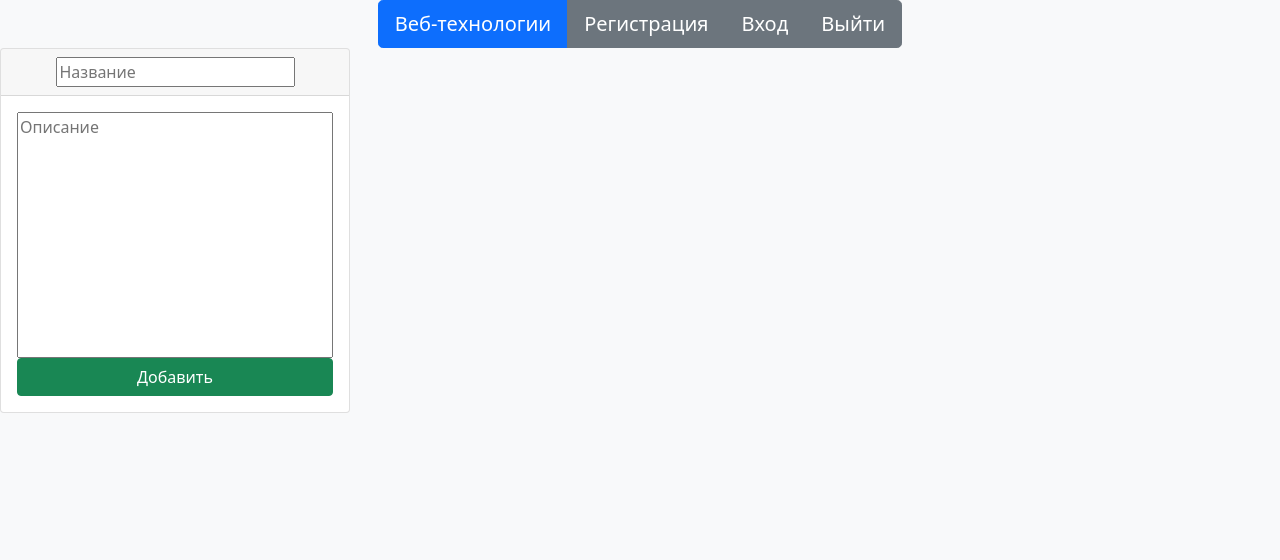
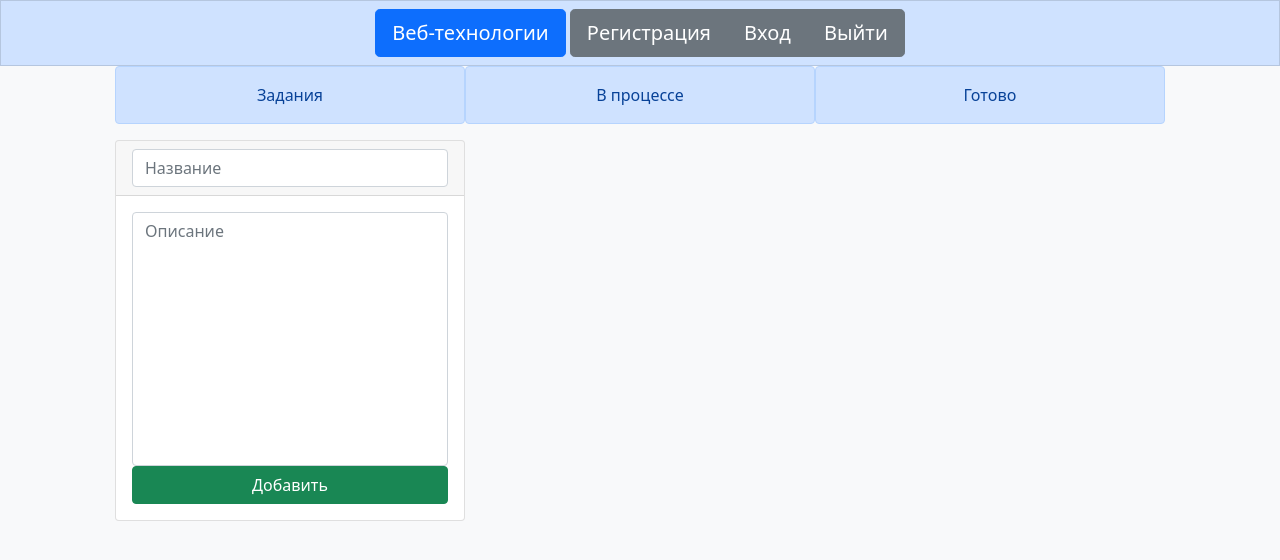
Before and after one commit to vot3tada/site, a PHP site: page /main.php in a window 1280 px wide. Shown: the top 560 px of the page. Run offline with PHP 8.4, Linux system fonts and the light colour scheme; a user stored in the database is signed in; tables that the repository leaves empty hold one stand-in row (values such as "Sample post").

Commit message:
change position

```diff
--- a/add.php
+++ b/add.php
@@ -25,10 +25,10 @@ if (isset($_REQUEST['add']))
 <form action="main.php" method="POST" class="cardab">
     <div class="card">
     <div class="card-header">
-            <input type="text" name="name" placeholder="Название">
+            <input class="form-control" type="text" name="name" placeholder="Название">
             </div>
         <div class="card-body" style="display: flex;flex-direction: column;">
-            <textarea name="description" cols="30" rows="10" style="resize: none;" placeholder="Описание"></textarea>
+            <textarea class="form-control" name="description" cols="30" rows="10" style="resize: none;" placeholder="Описание"></textarea>
             <button type="submit" name="add" class="btn btn-success">Добавить</button>
         </div>
     </div>
--- a/getcards.php
+++ b/getcards.php
@@ -1,7 +1,4 @@
 <?php
-      $stmt = $db->prepare("SELECT * FROM `exercises` WHERE `user` = ?");
-      $stmt->execute([$_SESSION['login']]);
-
       if(isset($_REQUEST['delete']))
       {
         $stmt = $db->prepare("DELETE FROM `exercises` WHERE `id` = ?");
@@ -14,6 +11,37 @@
         $stmt->execute([$_REQUEST['description'],$_REQUEST['edit']]);
         header("Location:main.php");
       }
+      if(isset($_REQUEST['left']))
+      {
+        $stmt = $db->prepare("SELECT * from `exercises` WHERE `id` = ?");
+        $stmt->execute([$_REQUEST['left']]);
+        $row = $stmt->fetch(PDO::FETCH_ASSOC);
+        $S = ($row['stage']);
+        if ($S >= 1)
+        {
+          $S = $S - 1;
+        }
+        $stmt = $db->prepare("UPDATE `exercises` SET `stage` = ? WHERE `id` = ?");
+        $stmt->execute([$S,$_REQUEST['left']]);
+        header("Location:main.php");
+      }
+      if(isset($_REQUEST['right']))
+      {
+        $stmt = $db->prepare("SELECT * from `exercises` WHERE `id` = ?");
+        $stmt->execute([$_REQUEST['right']]);
+        $row = $stmt->fetch(PDO::FETCH_ASSOC);
+        $S = ($row['stage']);
+        if ($S <= 1)
+        {
+          $S = $S + 1;
+        }
+        $stmt = $db->prepare("UPDATE `exercises` SET `stage` = ? WHERE `id` = ?");
+        $stmt->execute([$S,$_REQUEST['right']]);
+        header("Location:main.php");
+      }
+
+      $stmt = $db->prepare("SELECT * FROM `exercises` WHERE `user` = ? AND `STAGE` = 0");
+      $stmt->execute([$_SESSION['login']]);
       while ($row = $stmt->fetch(PDO::FETCH_ASSOC))
       {
         print("<form action='main.php' method='POST'>
@@ -26,9 +54,14 @@
             </div>
         </div>
         <div class='card-body'>
-            <textarea name='description' cols='40' rows='10' style='resize: none;' class='text-secondary'>".$row['description']."</textarea>
+            <textarea name='description' cols='40' rows='10' style='resize: none;' class='text-secondary form-control'>".$row['description']."</textarea>
+            <div style='display: grid;grid-auto-flow: column;'>
+            <button type='submit' name='left' value='".$row['id']."' class='btn btn-primary'><</button>
+            <button type='submit' name='right' value='".$row['id']."' class='btn btn-primary'>></button>
+            </div>
         </div>
 
         </div></form>");
       }
+
       ?>
--- /dev/null
+++ b/getcardsend.php
@@ -0,0 +1,24 @@
+<?php
+    $stmt = $db->prepare("SELECT * FROM `exercises` WHERE `user` = ? AND `STAGE` = 2");
+    $stmt->execute([$_SESSION['login']]);
+    while ($row = $stmt->fetch(PDO::FETCH_ASSOC))
+      {
+        print("<form action='main.php' method='POST'>
+        <div class='card cardab'>
+        <div class='card-header' style='display: inline-flex;justify-content: space-between;'>
+            <h4 class='text-primary'>".$row['name']."</h4>
+            <div>
+            <button type='submit' name='edit' value='".$row['id']."' class='btn btn-warning'>Edit</button>
+            <button type='submit' name='delete' value='".$row['id']."' class='btn btn-danger'>X</button>
+            </div>
+        </div>
+        <div class='card-body'>
+            <textarea name='description' cols='40' rows='10' style='resize: none;' class='text-secondary form-control'>".$row['description']."</textarea>
+            <div style='display: grid;grid-auto-flow: column;'>
+            <button type='submit' name='left' value='".$row['id']."' class='btn btn-primary'><</button>
+            <button type='submit' name='right' value='".$row['id']."' class='btn btn-primary'>></button>
+            </div>
+        </div>
+
+        </div></form>");
+      }
--- /dev/null
+++ b/getcardsprocess.php
@@ -0,0 +1,24 @@
+<?php
+    $stmt = $db->prepare("SELECT * FROM `exercises` WHERE `user` = ? AND `STAGE` = 1");
+    $stmt->execute([$_SESSION['login']]);
+    while ($row = $stmt->fetch(PDO::FETCH_ASSOC))
+      {
+        print("<form action='main.php' method='POST'>
+        <div class='card cardab'>
+        <div class='card-header' style='display: inline-flex;justify-content: space-between;'>
+            <h4 class='text-primary'>".$row['name']."</h4>
+            <div>
+            <button type='submit' name='edit' value='".$row['id']."' class='btn btn-warning'>Edit</button>
+            <button type='submit' name='delete' value='".$row['id']."' class='btn btn-danger'>X</button>
+            </div>
+        </div>
+        <div class='card-body'>
+            <textarea name='description' cols='40' rows='10' style='resize: none;' class='text-secondary form-control'>".$row['description']."</textarea>
+            <div style='display: grid;grid-auto-flow: column;'>
+            <button type='submit' name='left' value='".$row['id']."' class='btn btn-primary'><</button>
+            <button type='submit' name='right' value='".$row['id']."' class='btn btn-primary'>></button>
+            </div>
+        </div>
+
+        </div></form>");
+      }
--- a/header.php
+++ b/header.php
@@ -31,12 +31,18 @@
     <link href="https://cdn.jsdelivr.net/npm/bootstrap@5.1.3/dist/css/bootstrap.min.css" rel="stylesheet" integrity="sha384-1BmE4kWBq78iYhFldvKuhfTAU6auU8tT94WrHftjDbrCEXSU1oBoqyl2QvZ6jIW3" crossorigin="anonymous">
     <title>Веб-технологии</title>
 </head>
-<body class="text-center h-100 text-white bg-light">
+<header>
 <form action="header.php" method="POST">
+    <div class="head1 list-group-item list-group-item-primary">
     <div class="btn-group btn-group-lg">
     <button type="submit" class="btn btn-primary" name="main">Веб-технологии</h1>
+    </div>
+    <div class="btn-group btn-group-lg">
     <button type="submit" class="btn btn-secondary" name="reg">Регистрация</button>
     <button type="submit" class="btn btn-secondary" name="singup">Вход</button>
     <button type="submit" class="btn btn-secondary" name="singout">Выйти</button>
     </div>
+    </div>
 </form>
+</header>
+<body class="text-center h-100 text-white bg-light">
--- a/main.php
+++ b/main.php
@@ -1,14 +1,37 @@
 <?php
     require("header.php");
     require("autosingup.php");
-    if(isset($_SESSION['login']))
-    {
-        require("add.php");
-        require("getcards.php");
-    }
 ?>
-
-
+<div class="cards">
+    <div class="cardplace">
+        <div class="alert alert-primary">Задания</div>
+        <?php
+            if(isset($_SESSION['login']))
+            {
+                require("add.php");
+                require("getcards.php");
+            }
+        ?>
+    </div>
+    <div class="cardplace">
+    <div class="alert alert-primary">В процессе</div>
+    <?php
+            if(isset($_SESSION['login']))
+            {
+                require("getcardsprocess.php");
+            }
+        ?>
+    </div>
+    <div class="cardplace">
+    <div class="alert alert-primary">Готово</div>
+    <?php
+            if(isset($_SESSION['login']))
+            {
+                require("getcardsend.php");
+            }
+        ?>
+    </div>
+</div>
 <?php
     require("footer.php");
 ?>
--- a/style.css
+++ b/style.css
@@ -20,3 +20,24 @@ body,html{
 {
     width: 350px;
 }
+.cards
+{
+    display: flex;
+    flex-direction: row;
+    margin: 0;
+    position: absolute;
+    left: 50%;
+    margin-right: -50%;
+    transform: translateX(-50%);
+    text-align: center;
+}
+.cardplace
+{
+    width: 350px;
+}
+.head1
+{
+    display: flex;
+    flex-direction: row;
+    justify-content: space-between;
+}
```
